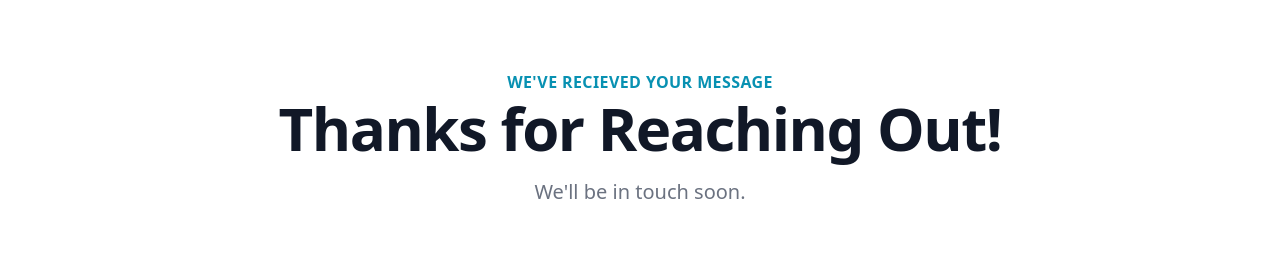
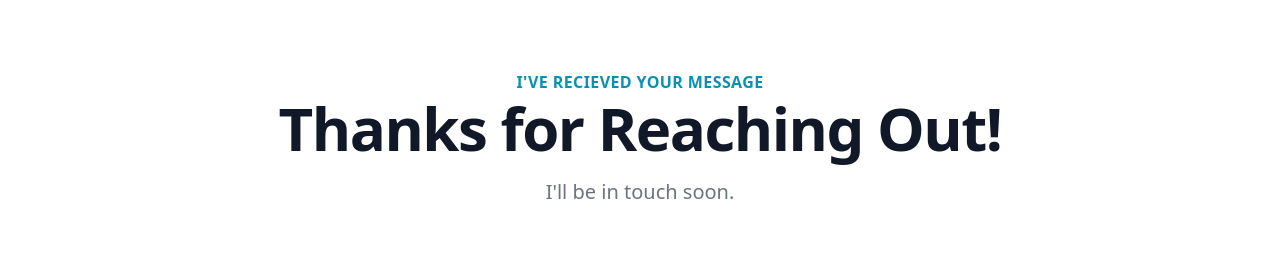
Before and after one commit to rowens794/freelance-template, a Next.js app: page /contact/success in a window 1280 px wide. Shown: the part 122-378 px from the top of the page. Built offline with nearby package versions, Linux system fonts and the light colour scheme.

Commit message:
updated success page

```diff
--- a/pages/contact/success.tsx
+++ b/pages/contact/success.tsx
@@ -19,9 +19,9 @@ const Index: NextPage = () => {
 
       <main className="relative min-h-[calc(100vh-10rem)] ">
         <Heading
-          heading="We've Recieved Your Message"
+          heading="I've Recieved Your Message"
           boldText="Thanks for Reaching Out!"
-          bodyText="We'll be in touch soon."
+          bodyText="I'll be in touch soon."
         />
       </main>
     </div>
--- a/pages/index.tsx
+++ b/pages/index.tsx
@@ -24,7 +24,7 @@ const Home: NextPage = () => {
         <title>{clientInfo.name}</title>
         <meta
           name="description"
-          content="I build custom websites for small business owners without upfront expenses."
+          content="I build custom websites for financial advisors with no upfront costs."
         />
         <link rel="icon" href="/favicon.ico" />
       </Head>
```
